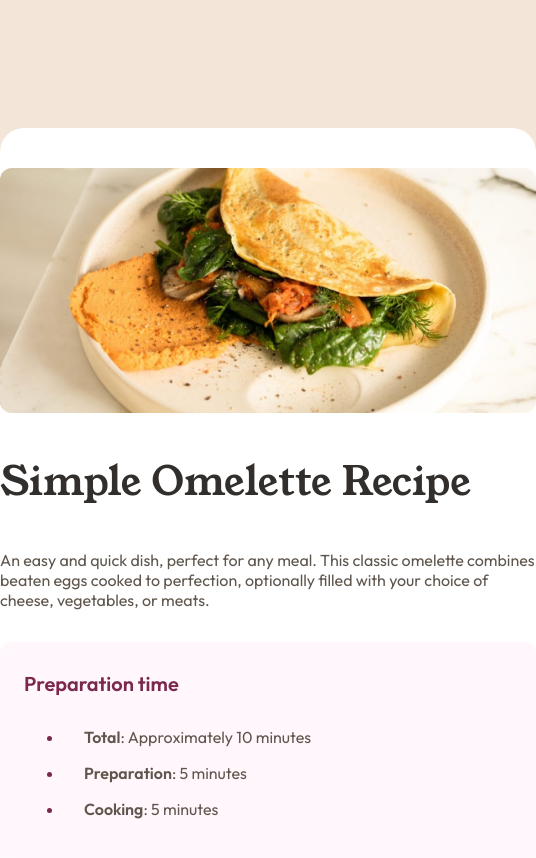
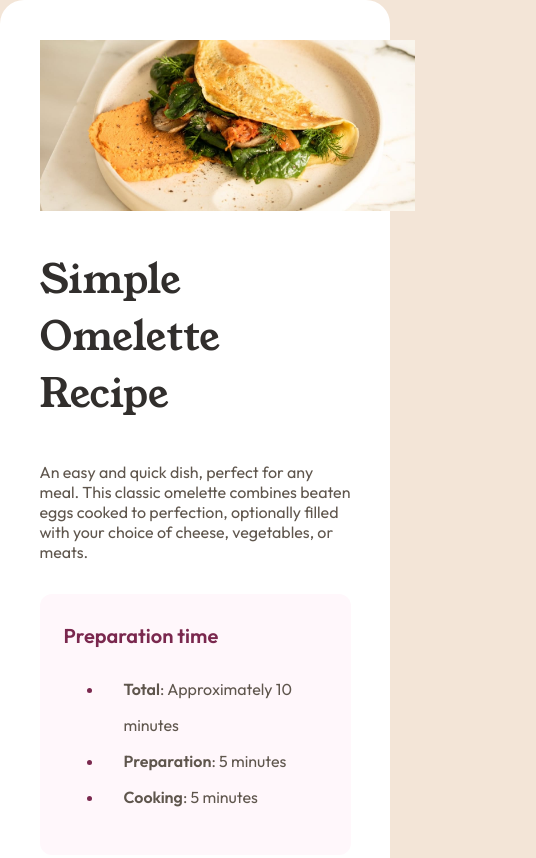
Before and after one commit to underhr/recipe-page, a plain HTML site: page index.html in a window 390 px wide. Shown: the top 858 px of the page, 536 px wide, since content can reach past the window. Drawn offline with Linux system fonts and the light colour scheme; files whose address does not match are found by name.

Commit message:
fixed responsiveness

```diff
--- a/styles.css
+++ b/styles.css
@@ -113,15 +113,13 @@ td{
 }
 
 /*phone view*/
-@media only screen and (max-width: 375px) {
+@media only screen and (max-width: 616px) {
     #block{
-        width:375px;
-        margin-top:0;
-        margin-bottom:0;
+        width:616px;
     }
     img{
         width:375px;
-        border-radius:none;
+        border-radius:0;
     }
     #content{
         width:311px;
@@ -129,4 +127,8 @@ td{
     #preptime{
         width:263px;
     }
+    body{
+        padding-top:0px;
+        padding-bottom:0px;
+    }
 }
```
